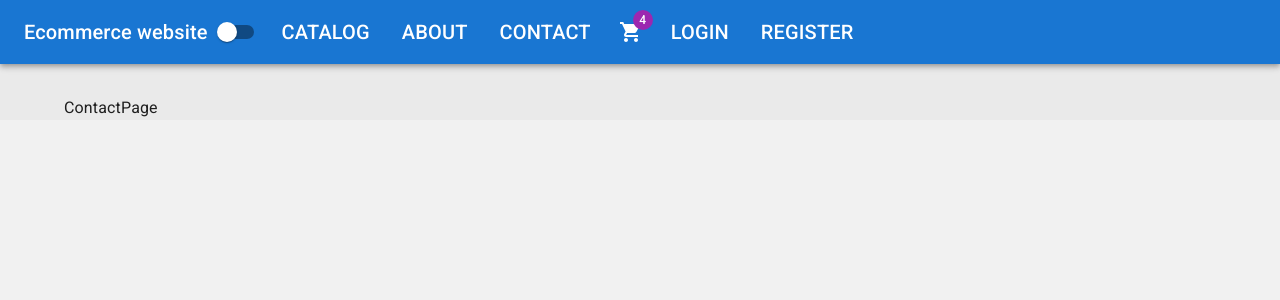
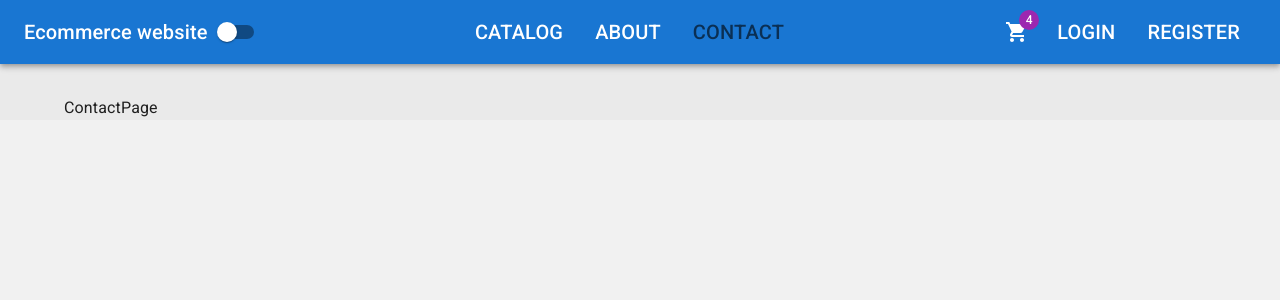
Before and after one commit to FrankBatista1/Ecommerce_webapp, a React (Create React App) app: page /contact in a window 1280 px wide. Shown: the top 300 px of the page. Built offline with nearby package versions, Linux system fonts and the light colour scheme.

Commit message:
single styling and fetching (axios)

```diff
--- a/package.json
+++ b/package.json
@@ -11,6 +11,7 @@
     "@testing-library/react": "^12.1.3",
     "@testing-library/user-event": "^13.5.0",
     "@types/react-router-dom": "^5.3.2",
+    "axios": "^0.26.1",
     "react": "^17.0.2",
     "react-dom": "^17.0.2",
     "react-router-dom": "^5.3.0",
--- a/src/features/catalog/ProductCard.tsx
+++ b/src/features/catalog/ProductCard.tsx
@@ -8,6 +8,7 @@
   Typography,
 } from "@mui/material";
 import CardHeader from "@mui/material/CardHeader";
+import { Link } from "react-router-dom";
 import { Product } from "../../app/models/product";
 
 interface Props {
@@ -29,7 +30,7 @@
         }}
       />
       <CardMedia
-        sx={{ height: 140, backgroundSize: 'contain'}}
+        sx={{ height: 140, backgroundSize: "contain" }}
         image={product.pictureUrl}
         title={product.name}
       />
@@ -43,7 +44,9 @@
       </CardContent>
       <CardActions>
         <Button size="small">Add to cart</Button>
-        <Button size="small">View</Button>
+        <Button component={Link} to={`/catalog/${product.id}`} size="small">
+          View
+        </Button>
       </CardActions>
     </Card>
   );
--- a/src/features/catalog/ProductDetails.tsx
+++ b/src/features/catalog/ProductDetails.tsx
@@ -1,9 +1,78 @@
-import React from 'react'
+import {
+  Divider,
+  Grid,
+  Table,
+  TableBody,
+  TableCell,
+  TableContainer,
+  TableRow,
+  Typography,
+} from "@mui/material";
+import axios from "axios";
+import { useEffect, useState } from "react";
+import { useParams } from "react-router-dom";
+import { Product } from "../../app/models/product";
 
 const ProductDetails = () => {
+  const { id } = useParams<{ id: string }>();
+  const [product, setProduct] = useState<Product | null>(null);
+  const [loading, setLoading] = useState(true);
+
+  useEffect(() => {
+    axios
+      .get(`http://localhost:5000/api/products/${id}`)
+      .then((response) => setProduct(response.data))
+      .catch((error) => console.log(error))
+      .finally(() => setLoading(false));
+  }, [id]);
+
+  if (loading) return <h3>Loading...</h3>;
+
+  if (!product) return <h3>Product not found</h3>;
+
   return (
-    <div>ProductDetails</div>
-  )
-}
+    <Grid container spacing={6}>
+      <Grid item xs={6}>
+        <img
+          src={product.pictureUrl}
+          alt={product.name}
+          style={{ width: "100%" }}
+        />
+      </Grid>
+      <Grid item xs={6}>
+        <Typography variant="h3">{product.name}</Typography>
+        <Divider sx={{ mb: 2 }} />
+        <Typography variant="h4" color="secondary">
+          ${(product.price / 100).toFixed(2)}
+        </Typography>
+        <TableContainer>
+          <Table>
+            <TableBody>
+              <TableRow>
+                <TableCell>{product.name}</TableCell>
+              </TableRow>
+              <TableRow>
+                <TableCell>Description</TableCell>
+                <TableCell>{product.description}</TableCell>
+              </TableRow>
+              <TableRow>
+                <TableCell>Type</TableCell>
+                <TableCell>{product.type}</TableCell>
+              </TableRow>
+              <TableRow>
+                <TableCell>Brand</TableCell>
+                <TableCell>{product.brand}</TableCell>
+              </TableRow>
+              <TableRow>
+                <TableCell>Quantity in stock</TableCell>
+                <TableCell>{product.quantityInStock}</TableCell>
+              </TableRow>
+            </TableBody>
+          </Table>
+        </TableContainer>
+      </Grid>
+    </Grid>
+  );
+};
 
-export default ProductDetails
+export default ProductDetails;
--- a/src/features/navbar/NavBar.tsx
+++ b/src/features/navbar/NavBar.tsx
@@ -9,6 +9,7 @@
   Typography,
 } from "@mui/material";
 import { Switch } from "@mui/material";
+import { Box } from "@mui/system";
 import { NavLink } from "react-router-dom";
 interface Props {
   switchDarkMode: () => void;
@@ -24,10 +25,28 @@
   { title: "login", path: "/login" },
   { title: "register", path: "/register" },
 ];
+const navStyles = {
+  color: "inherit",
+  typography: "h6",
+  "&:hover": {
+    color: "grey.500",
+  },
+  "&.active": {
+    color: "text.secondary",
+  },
+};
+
 const NavBar = ({ darkMode, switchDarkMode }: Props) => {
   return (
     <AppBar position="static" sx={{ mb: 4 }}>
-      <Toolbar>
+      <Toolbar
+        sx={{
+          display: "flex",
+          justifyContent: "space-between",
+          alignItems: "center",
+        }}
+      >
+        <Box display='flex' alignItems='center'>
           <Typography
             variant="h6"
             component={NavLink}
@@ -37,19 +56,16 @@
             Ecommerce website
           </Typography>
           <Switch checked={darkMode} onChange={switchDarkMode} />
+        </Box>
+
         <List sx={{ display: "flex" }}>
           {middleLinks.map(({ title, path }) => (
-            <ListItem
-            //
-              component={NavLink}
-              to={path}
-              key={path}
-              sx={{ color: "inherit", typography: "h6" }}
-            >
+            <ListItem component={NavLink} to={path} key={path} sx={navStyles}>
               {title.toUpperCase()}
             </ListItem>
           ))}
         </List>
+        <Box display='flex' alignItems='center'>
           <IconButton size="large" sx={{ color: "inherit" }}>
             <Badge badgeContent={4} color="secondary">
               <ShoppingCart />
@@ -57,16 +73,12 @@
           </IconButton>
           <List sx={{ display: "flex" }}>
             {rightLinks.map(({ title, path }) => (
-            <ListItem
-              component={NavLink}
-              to={path}
-              key={path}
-              sx={{ color: "inherit", typography: "h6" }}
-            >
+              <ListItem component={NavLink} to={path} key={path} sx={navStyles}>
                 {title.toUpperCase()}
               </ListItem>
             ))}
           </List>
+        </Box>
       </Toolbar>
     </AppBar>
   );
```
Also changed, not shown: 1 other file (tests, documents, lock files or other folders). Lines whose indentation alone changed are shown as unchanged.
